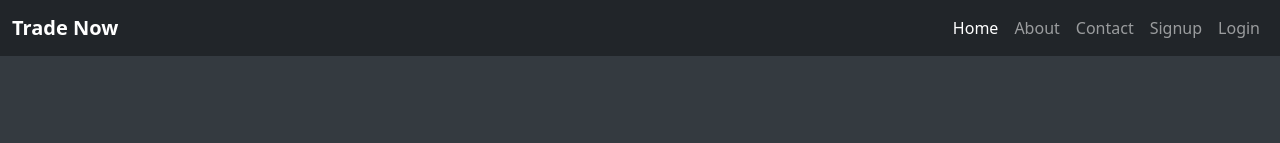
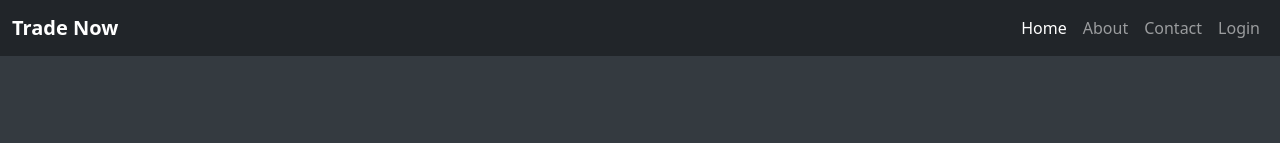
Before and after one commit to NarotaRahul/Trade-Now, a website: page docs/home.html in a window 1280 px wide. Shown: the top 143 px of the page. Drawn offline with nearby package versions, Linux system fonts and the light colour scheme.

Commit message:
git commit-m " update index.html"

```diff
--- a/docs/home.html
+++ b/docs/home.html
@@ -24,7 +24,7 @@
         <li class="nav-item"><a class="nav-link active" href="index.html">Home</a></li>
         <li class="nav-item"><a class="nav-link" href="about.html">About</a></li>
         <li class="nav-item"><a class="nav-link" href="contact.html">Contact</a></li>
-        <li class="nav-item"><a class="nav-link" href="signup.html">Signup</a></li>
+        <!-- <li class="nav-item"><a class="nav-link" href="signup.html">Signup</a></li> -->
         <li class="nav-item"><a class="nav-link" href="login">Login</a></li>
       </ul>
     </div>
```
Also changed, not shown: docs/index.html (+1 -1 lines).
